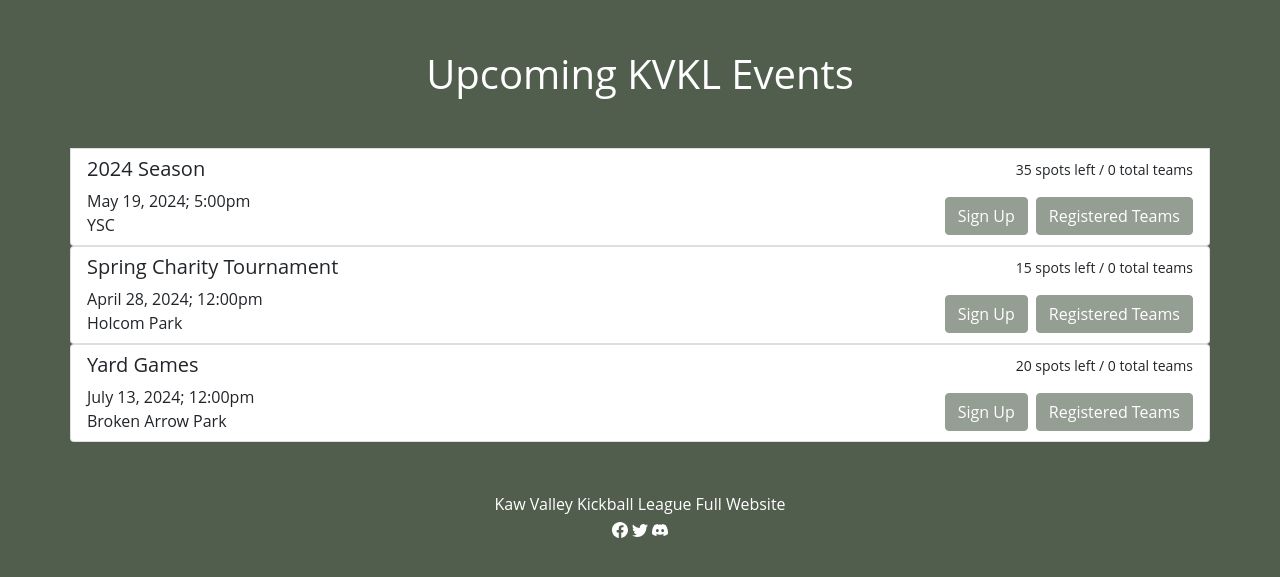
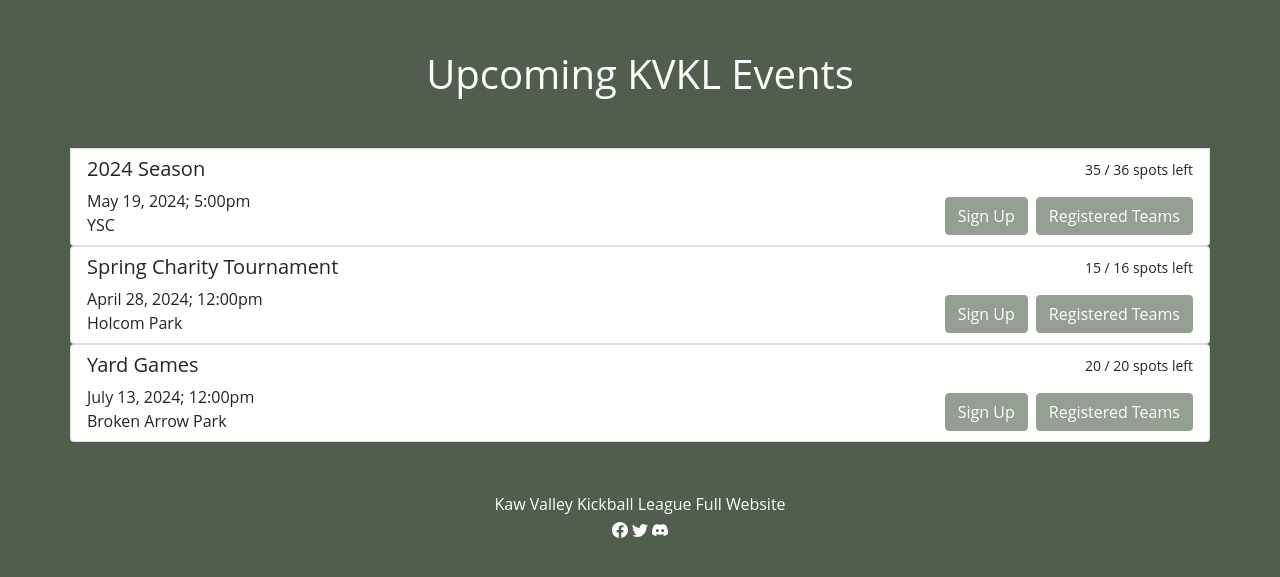
Before and after one commit to e-karr/cs50-final-project, a Flask app: page / in a window 1280 px wide. Shown: the part 56-633 px from the top of the page. Run offline with Flask 3, Linux system fonts and the light colour scheme.

Commit message:
fix total number teams

```diff
--- a/app/schema.sql
+++ b/app/schema.sql
@@ -46,10 +46,10 @@ CREATE TABLE registered_players(
 );
 
 INSERT INTO events (event_name, month, day, year, time, location, number_teams, spots_available)
-VALUES ('2024 Season', 'May', 19, 2024, '5:00pm', 'YSC', 0, 36);
+VALUES ('2024 Season', 'May', 19, 2024, '5:00pm', 'YSC', 36, 36);
 
 INSERT INTO events (event_name, month, day, year, time, location, number_teams, spots_available)
-VALUES ('Spring Charity Tournament', 'April', 28, 2024, '12:00pm', 'Holcom Park', 0, 16);
+VALUES ('Spring Charity Tournament', 'April', 28, 2024, '12:00pm', 'Holcom Park', 16, 16);
 
 INSERT INTO events (event_name, month, day, year, time, location, number_teams, spots_available)
-VALUES ('Yard Games', 'July', 13, 2024, '12:00pm', 'Broken Arrow Park', 0, 20);
+VALUES ('Yard Games', 'July', 13, 2024, '12:00pm', 'Broken Arrow Park', 20, 20);
--- a/app/templates/index.html
+++ b/app/templates/index.html
@@ -16,8 +16,8 @@
       </div>
       <div class="col text-end">
         <small
-          >{{ event.spots_available }} spots left / {{ event.number_teams }}
-          total teams</small
+          >{{ event.spots_available }} / {{ event.number_teams }}
+          spots left</small
         >
         <div class="d-flex w-100 justify-content-end mt-3">
           <div class="me-2">
```
Also changed, not shown: kvkl_registration.db.
